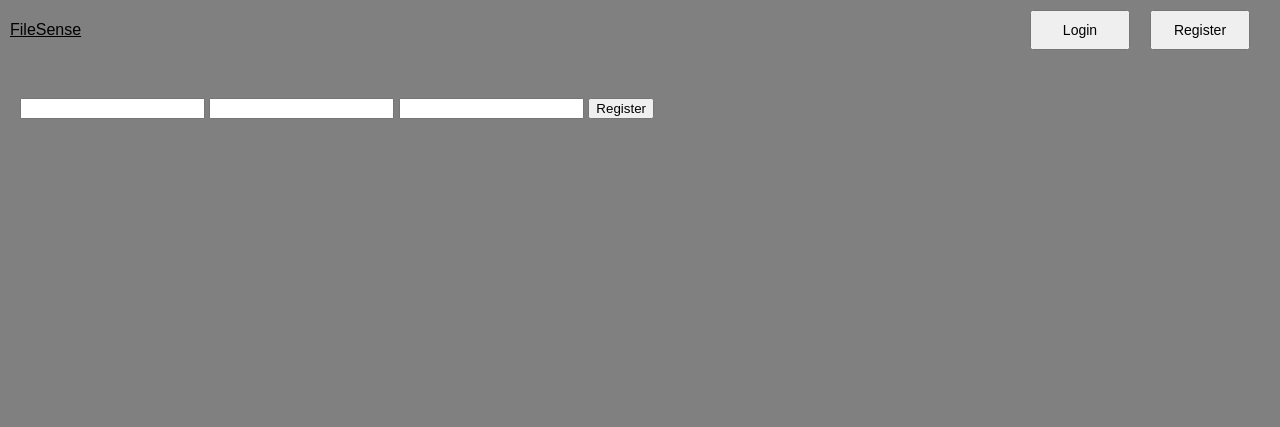
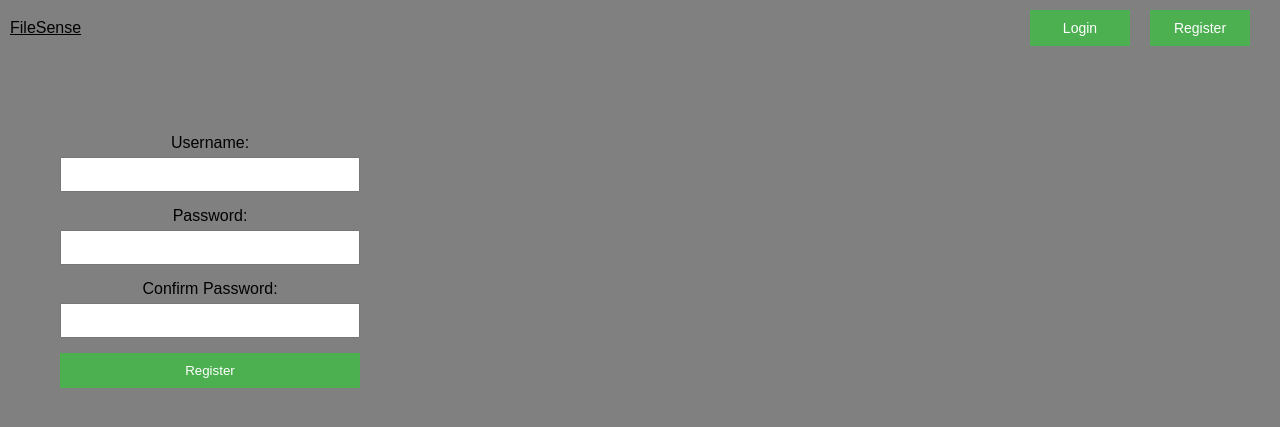
Before and after one commit to MateiBuzdea/FileSense-Project, a Flask app: page /register in a window 1280 px wide. Shown: the top 427 px of the page. Run offline with Flask 3, Linux system fonts and the light colour scheme; parts of the project's set-up code (start-up, migrations or seed data) failed here and were passed over.

Commit message:
Update register.html

```diff
--- a/web/app/templates/register.html
+++ b/web/app/templates/register.html
@@ -1,17 +1,76 @@
 {% extends "base.html" %}
 
 {% block content %}
+    <div class="registration-container">
+        {% if error %}
+            <div class="error-message">{{ error }}</div>
+        {% endif %}
 
-{% if error %}
-    <div>{{ error }}</div>
-{% endif %}
+        <form id="registration-form" action="{{ url_for('accounts.register') }}" method="POST">
+            <input type="hidden" name="csrf_token" value="{{ csrf_token() }}" />
 
-<form action="{{ url_for('accounts.register') }}", method="POST">
-    <input type="hidden" name="csrf_token" value="{{ csrf_token() }}" />
-    <input type="text" name="username">
-    <input type="password" name="password">
-    <input type="password" name="confirm">
-    <input type="submit" value="Register">
-</form>
+            <div class="form-group">
+                <label for="username">Username:</label>
+                <input type="text" name="username" required>
+            </div>
 
+            <div class="form-group">
+                <label for="password">Password:</label>
+                <input type="password" name="password" required>
+            </div>
+
+            <div class="form-group">
+                <label for="confirm">Confirm Password:</label>
+                <input type="password" name="confirm" required>
+            </div>
+
+            <button type="submit">Register</button>
+        </form>
+    </div>
+
+    <style>
+        body {
+            background-color: #808080;
+            margin: 0;
+            padding: 15px;
+        }
+
+        .registration-container {
+            max-width: 300px;
+            text-align: left;
+            padding: 20px;
+            margin: 20px;
+        }
+
+        .form-group {
+            margin-bottom: 15px;
+        }
+
+        label {
+            display: block;
+            margin-bottom: 5px;
+            text-align: center;
+        }
+
+        input {
+            width: 100%;
+            padding: 8px;
+            box-sizing: border-box;
+        }
+
+        button {
+            background-color: #4CAF50;
+            color: white;
+            padding: 10px;
+            border: none;
+            width: 100%;
+            cursor: pointer;
+        }
+
+        .error-message {
+            color: red;
+            margin-bottom: 10px;
+            text-align: center;
+        }
+    </style>
 {% endblock %}
```
